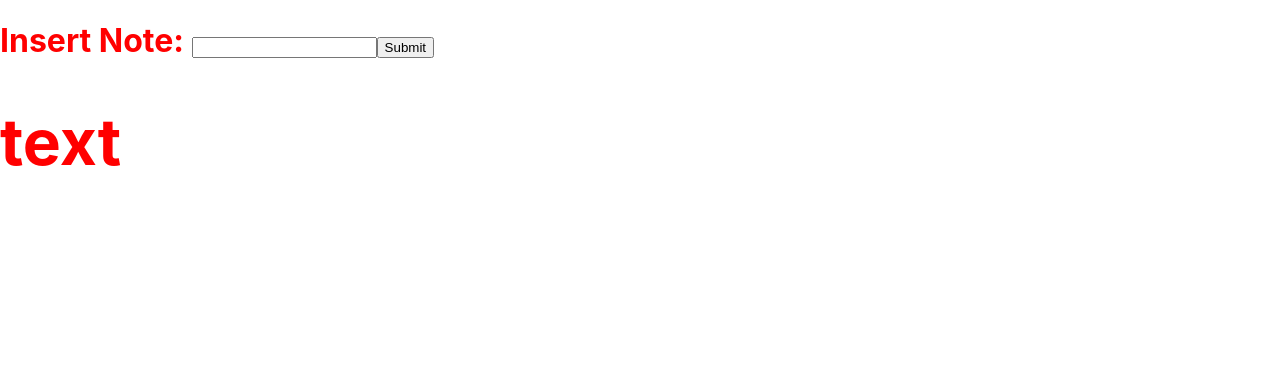
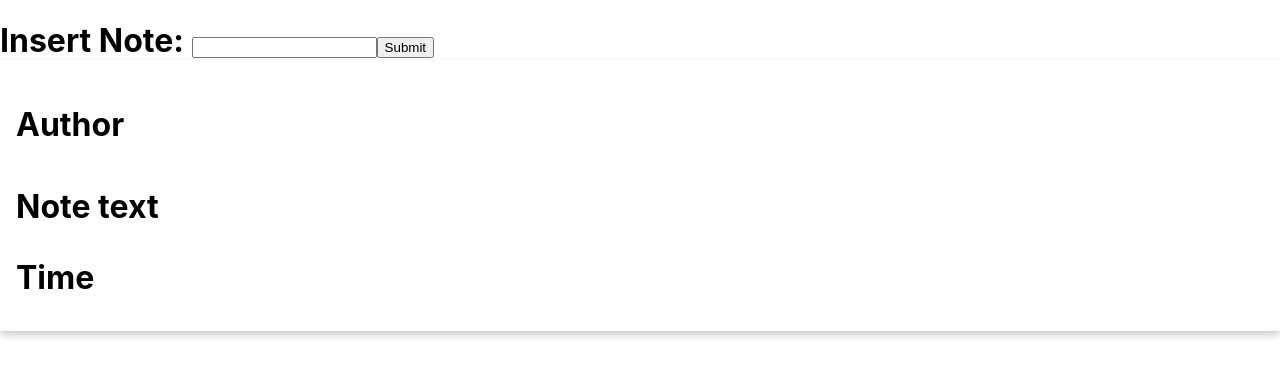
Before and after one commit to Holstein30/react-notes, a React (Create React App) app: page / in a window 1280 px wide. Shown: the top 376 px of the page. Built offline with nearby package versions, Linux system fonts and the light colour scheme.

Commit message:
Note card base structure

```diff
--- a/src/App.css
+++ b/src/App.css
@@ -1,3 +1,15 @@
-h1 {
-  color: red;
+.card {
+  /* Add shadows to create the "card" effect */
+  box-shadow: 0 4px 8px 0 rgba(0, 0, 0, 0.2);
+  transition: 0.3s;
 }
+
+/* On mouse-over, add a deeper shadow */
+.card:hover {
+  box-shadow: 0 8px 16px 0 rgba(0, 0, 0, 0.2);
+}
+
+/* Add some padding inside the card container */
+.container {
+  padding: 2px 16px;
+}
--- a/src/App.js
+++ b/src/App.js
@@ -6,6 +6,7 @@ class App extends React.Component {
     return (
       <h1>
         <Note />
+        <Display />
       </h1>
     );
   }
@@ -24,7 +25,6 @@ class Note extends React.Component {
           {this.state.message}
           <input type="text" name="note" />
           <input type="submit" value="Submit" />
-          <Display />
         </form>
       </div>
     );
@@ -32,7 +32,17 @@ class Note extends React.Component {
 }
 
 const Display = () => {
-  return <h1>text</h1>;
+  return (
+    <div class="card">
+      <div class="container">
+        <h4>
+          <b>Author</b>
+        </h4>
+        <p>Note text</p>
+        <p>Time</p>
+      </div>
+    </div>
+  );
 };
 
 export default App;
```
